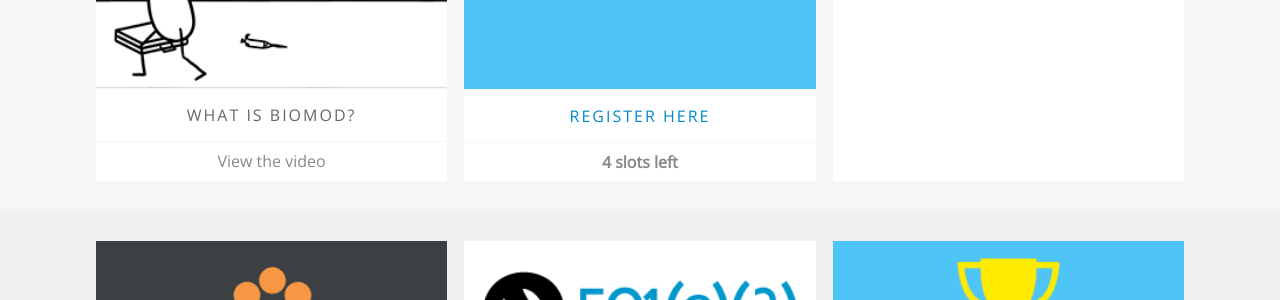
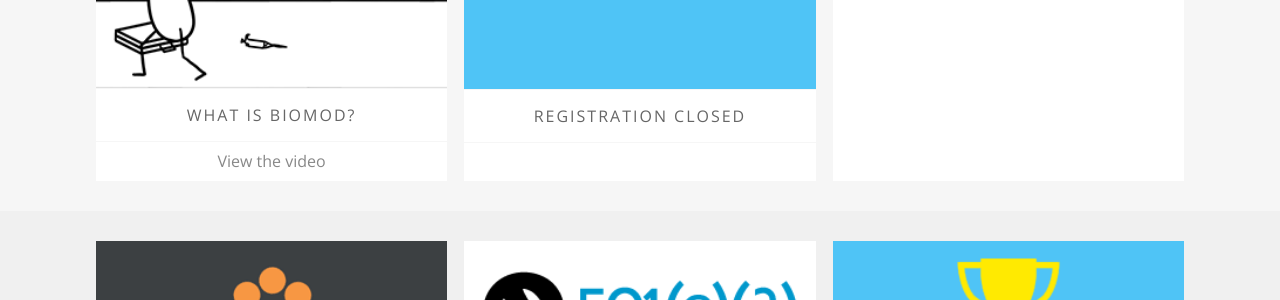
Before and after one commit to sdouglas/biomod, a Jekyll site: the page built from index.html, in a window 1280 px wide. Shown: the part 1006-1306 px from the top of the page. Built offline with Jekyll 4.4.1, drawn with Linux system fonts in a browser that asks for light colours; nearby versions of some CDN libraries.

Commit message:
Update index.html

```diff
--- a/index.html
+++ b/index.html
@@ -78,10 +78,11 @@
                 <p class="countdown"></p>
             </div>
                 <div class="section-title">
-                    <a href="https://biomod.wufoo.com/forms/wmqskgz0z4lsbu/">Register here</a>
+                    Registration closed
+                    <!-- <a href="https://biomod.wufoo.com/forms/wmqskgz0z4lsbu/">Register here</a> -->
                 </div>
                 <div class="section-caption">
-                    <strong>4 slots left</strong>
+                    <!-- <strong>4 slots left</strong> -->
                     <!-- <span>{{ site.upcoming_date | date_to_long_string }}</span> -->
                 </div>
         </section>
```
